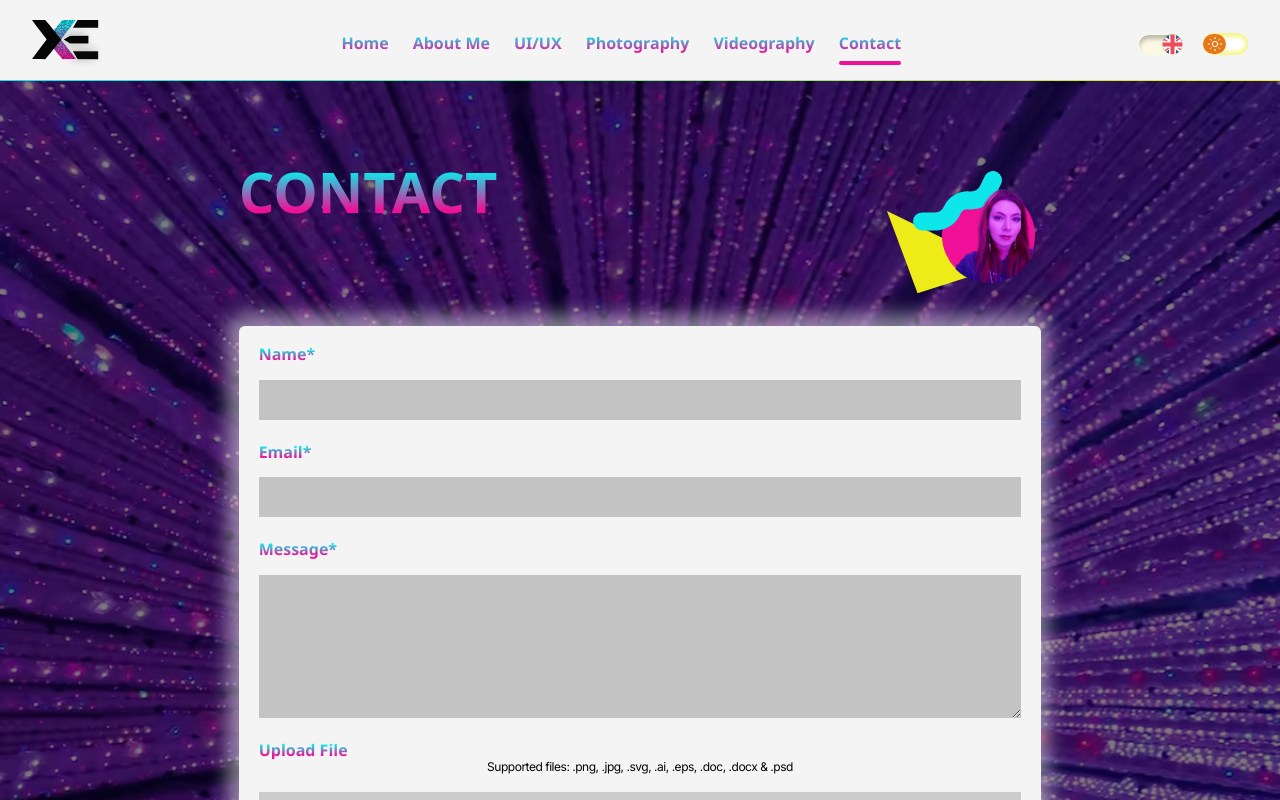
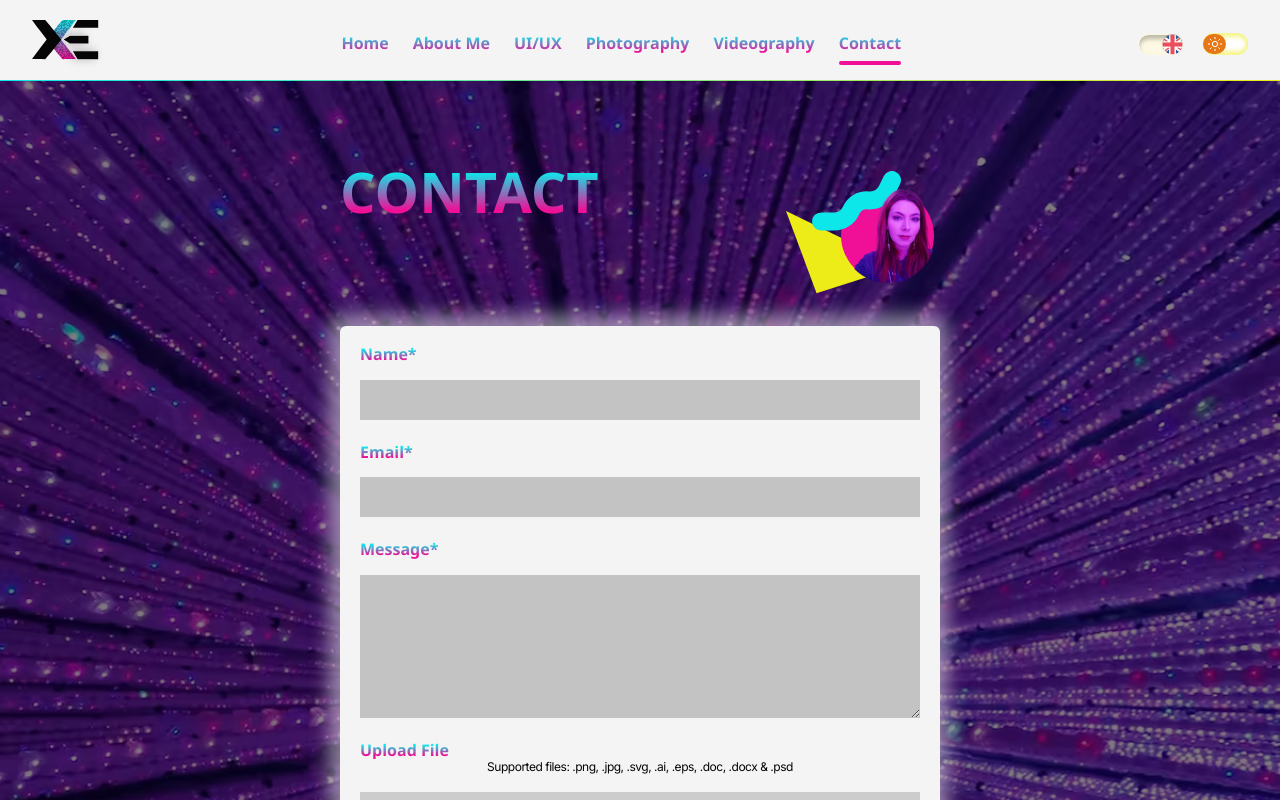
Before and after one commit to duct-tape-deployments/devin-portfolio, a React (Vite) app: page /contact in a window 1280 px wide. Shown: the top 800 px of the page. Built offline with nearby package versions, Linux system fonts and the light colour scheme; a web font is replaced by a local one.

Commit message:
fix(contact): add max width to form

```diff
--- a/src/pages/Contact.tsx
+++ b/src/pages/Contact.tsx
@@ -61,8 +61,7 @@ function Contact() {
       </div>
 
       <PageContainer className={`relative ${pageSpacing}`}>
-        <div className="md:grid md:grid-cols-8 md:gap-x-5 lg:grid-cols-12 lg:gap-x-6">
-          <div className="md:col-span-6 md:col-start-2 lg:col-span-8 lg:col-start-3">
+        <div className="mx-auto max-w-150">
           <header className="relative mb-8 min-h-33.25">
             <h1 className="title-gradient relative z-10 uppercase">{t.title}</h1>
             <ContactHeaderArt className="absolute top-2.5 right-1.25" />
@@ -128,7 +127,6 @@ function Contact() {
             </button>
           </form>
         </div>
-        </div>
       </PageContainer>
     </div>
   );
```
Lines whose indentation alone changed are shown as unchanged.
